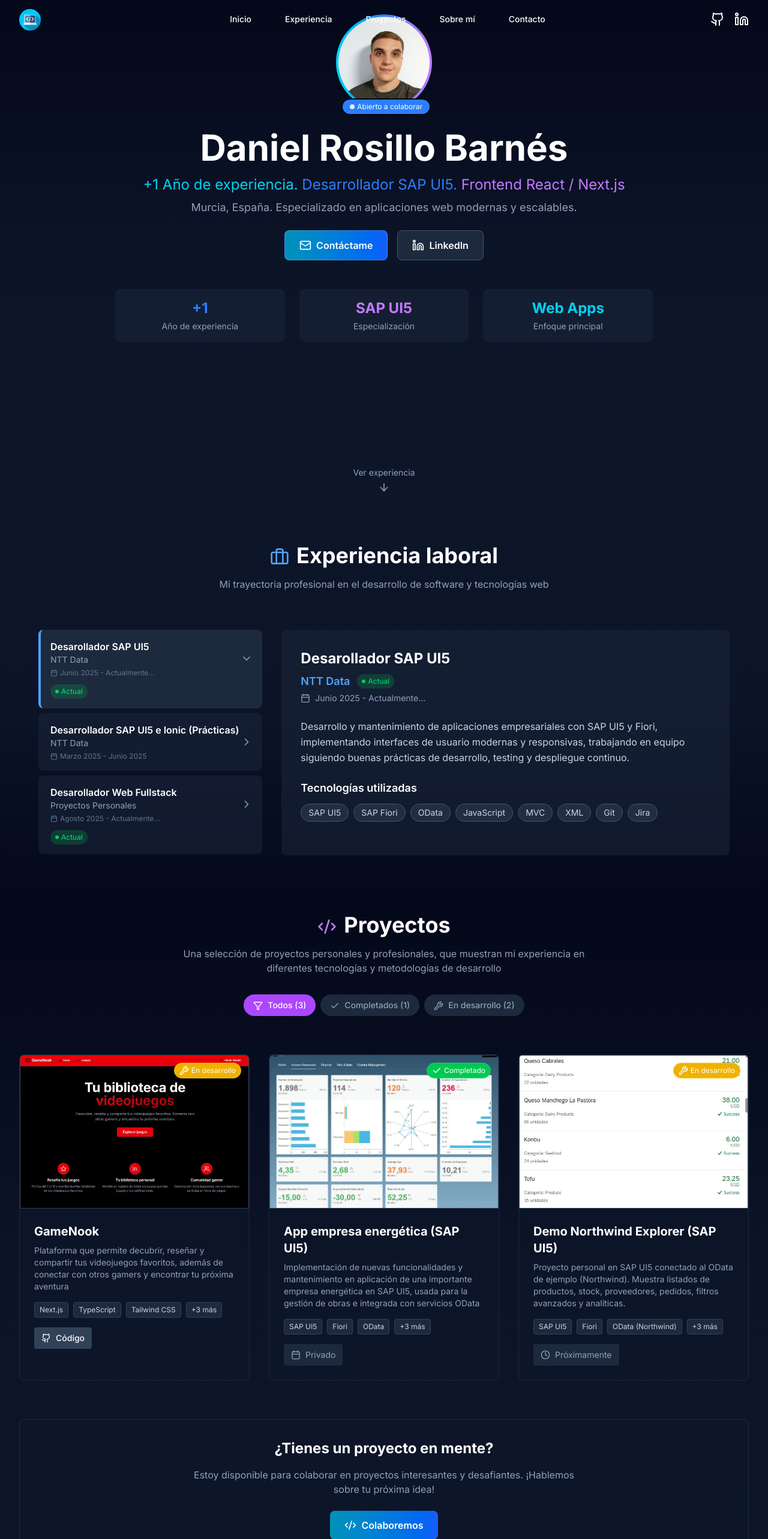
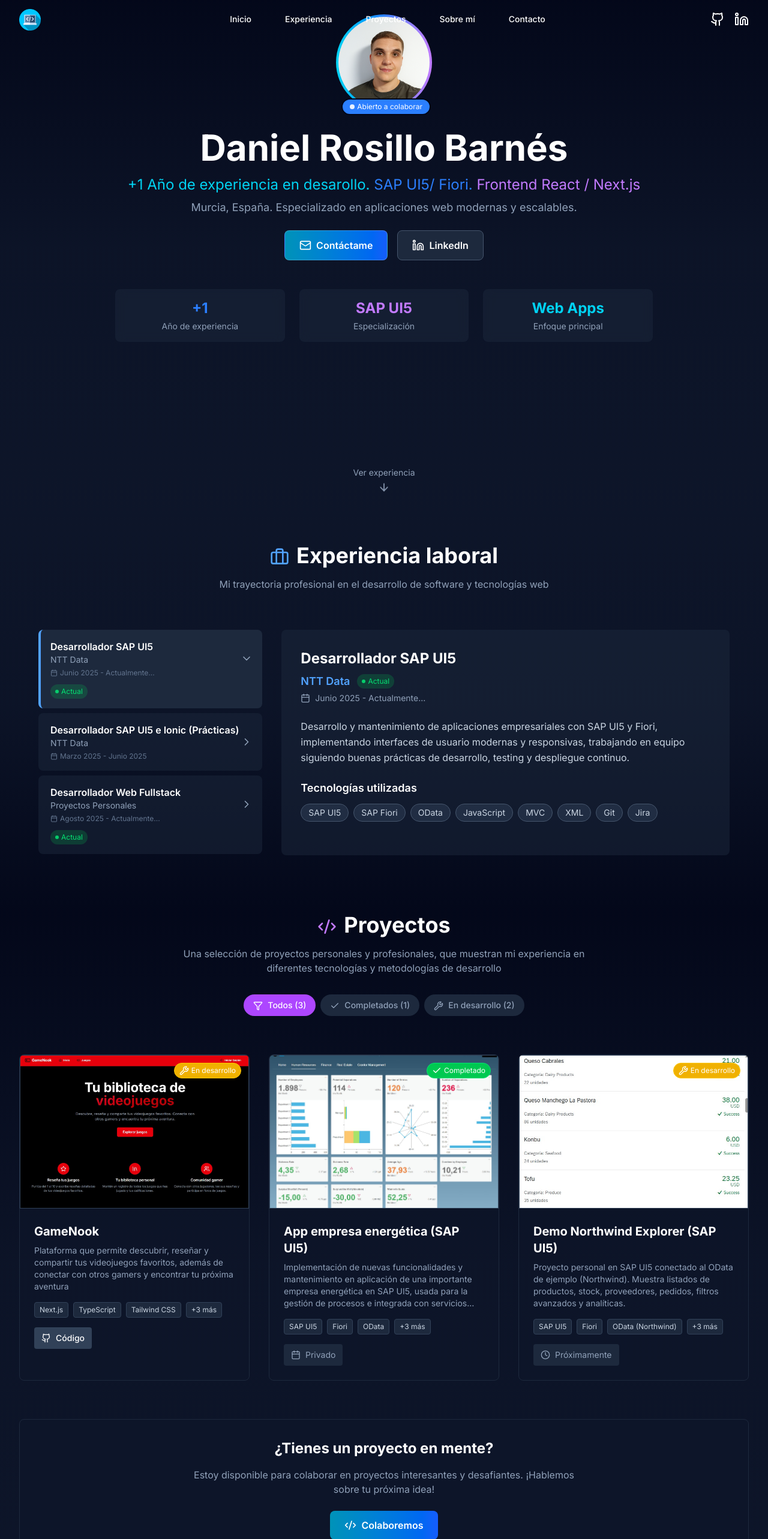
Before and after one commit to drosillo1/mi-portfolio, a Next.js app: page / in a window 1280 px wide. Shown: the top 2566 px of the page at 60% size. Built offline with nearby package versions, Linux system fonts and the light colour scheme; what @midudev/tailwind-animations would draw is missing.

Commit message:
Pequeños errores ortográficos

```diff
--- a/src/components/sections/AboutMe.tsx
+++ b/src/components/sections/AboutMe.tsx
@@ -12,7 +12,7 @@ const AboutMe = () => {
   {
     category: 'Frontend',
     technologies: [
-      { name: 'SAP UI5', level: 80, years: '1 año' },
+      { name: 'SAP UI5', level: 80, years: '<1 año' },
       { name: 'JavaScript / TypeScript', level: 85, years: '1 año' },
       { name: 'React / Next.js', level: 70, years: '<1 año' },
       { name: 'HTML / CSS', level: 85, years: '+1 año' },
@@ -137,7 +137,7 @@ const AboutMe = () => {
                   </div>
                   <div className="flex items-center justify-center text-slate-400">
                     <Calendar className="h-4 w-4 mr-2" />
-                    +1 año de experiencia
+                    +1 año de experiencia en desarollo
                   </div>
                   <div className="flex items-center justify-center text-slate-400">
                     <Award className="h-4 w-4 mr-2" />
--- a/src/components/sections/Experience.tsx
+++ b/src/components/sections/Experience.tsx
@@ -10,7 +10,7 @@ const Experience = () => {
     {
       id: 'sap-ui5',
       company: 'NTT Data',
-      position: 'Desarollador SAP UI5',
+      position: 'Desarrollador SAP UI5',
       period: 'Junio 2025 - Actualmente...',
       description: 'Desarrollo y mantenimiento de aplicaciones empresariales con SAP UI5 y Fiori, implementando interfaces de usuario modernas y responsivas, trabajando en equipo siguiendo buenas prácticas de desarrollo, testing y despliegue continuo.',
       technologies: ['SAP UI5', 'SAP Fiori', 'OData', 'JavaScript', 'MVC', 'XML', 'Git', 'Jira'],
@@ -27,7 +27,7 @@ const Experience = () => {
     {
       id: 'personal-projects',
       company: 'Proyectos Personales',
-      position: 'Desarollador Web Fullstack',
+      position: 'Desarrollador Web Fullstack',
       period: 'Agosto 2025 - Actualmente...',
       description: 'Desarrollo de aplicaciones web modernas como proyectos personales y portfolio. Creación de interfaces interactivas y responsivas, implementación de CRUD completo, integración con bases de datos y consumo de APIs externas. Enfocado en buenas prácticas, experiencia de usuario y aprendizaje continuo de nuevas tecnologías.',
       technologies: ['React', 'Tailwind CSS', 'Next.js', 'TypeScript', 'Prisma', 'Supabase'],
--- a/src/components/sections/Hero.tsx
+++ b/src/components/sections/Hero.tsx
@@ -75,8 +75,8 @@ const Hero = () => {
               Daniel Rosillo Barnés
             </h1>
             <p className="text-xl md:text-2xl text-slate-400 mb-2">
-              <span className="text-cyan-400">+1 Año de experiencia.</span>{' '}
-              <span className="text-blue-500">Desarrollador SAP UI5.</span>{' '}
+              <span className="text-cyan-400">+1 Año de experiencia en desarollo.</span>{' '}
+              <span className="text-blue-500">SAP UI5/ Fiori.</span>{' '}
               <span className="text-purple-400">Frontend React / Next.js</span>
             </p>
             <p className="text-lg text-slate-400">
--- a/src/components/sections/Projects.tsx
+++ b/src/components/sections/Projects.tsx
@@ -11,7 +11,7 @@ const Projects = () => {
     {
       id: 'gamenook',
       name: 'GameNook',
-      description: 'Plataforma que permite decubrir, reseñar y compartir tus videojuegos favoritos, además de conectar con otros gamers y encontrar tu próxima aventura',
+      description: 'Plataforma que permite descubrir, reseñar y compartir tus videojuegos favoritos, además de conectar con otros gamers y encontrar tu próxima aventura',
       technologies: ['Next.js', 'TypeScript', 'Tailwind CSS', 'PostgreSQL', 'Prisma', 'Node.js'],
       imageUrl: '/images/gamenook.jpg',
       demoUrl: '',
@@ -21,7 +21,7 @@ const Projects = () => {
     {
       id: 'sap-example',
       name: 'App empresa energética (SAP UI5)',
-      description: 'Implementación de nuevas funcionalidades y mantenimiento en aplicación de una importante empresa energética en SAP UI5, usada para la gestión de obras e integrada con servicios OData',
+      description: 'Implementación de nuevas funcionalidades y mantenimiento en aplicación de una importante empresa energética en SAP UI5, usada para la gestión de procesos e integrada con servicios OData',
       technologies: ['SAP UI5', 'Fiori', 'OData', 'XML Views', 'JavaScript', 'Node.js'],
       imageUrl: '/images/dashboardexample.jpg',
       demoUrl: '',
@@ -242,7 +242,7 @@ const Projects = () => {
           })}
         </div>
 
-        {/* Filtro vacío por si algun dia me quedo sin proyectos en desarollo por ejemplo */}
+        {/* Filtro vacío por si algun dia me quedo sin proyectos en desarrollo por ejemplo */}
         {filteredProjects.length === 0 && (
           <div className="text-center py-12">
             <Code2 className="h-16 w-16 text-slate-600 mx-auto mb-4" />
```
